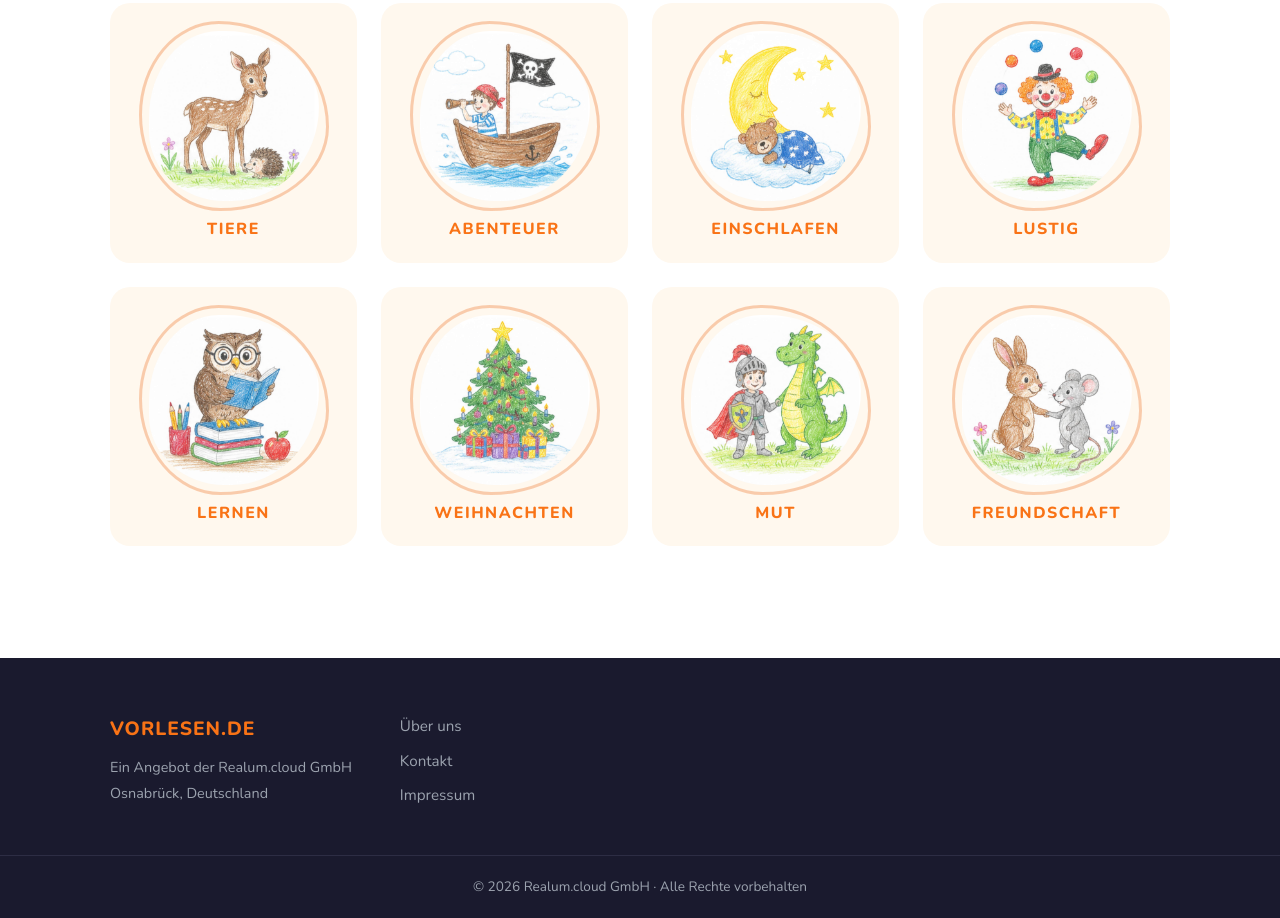
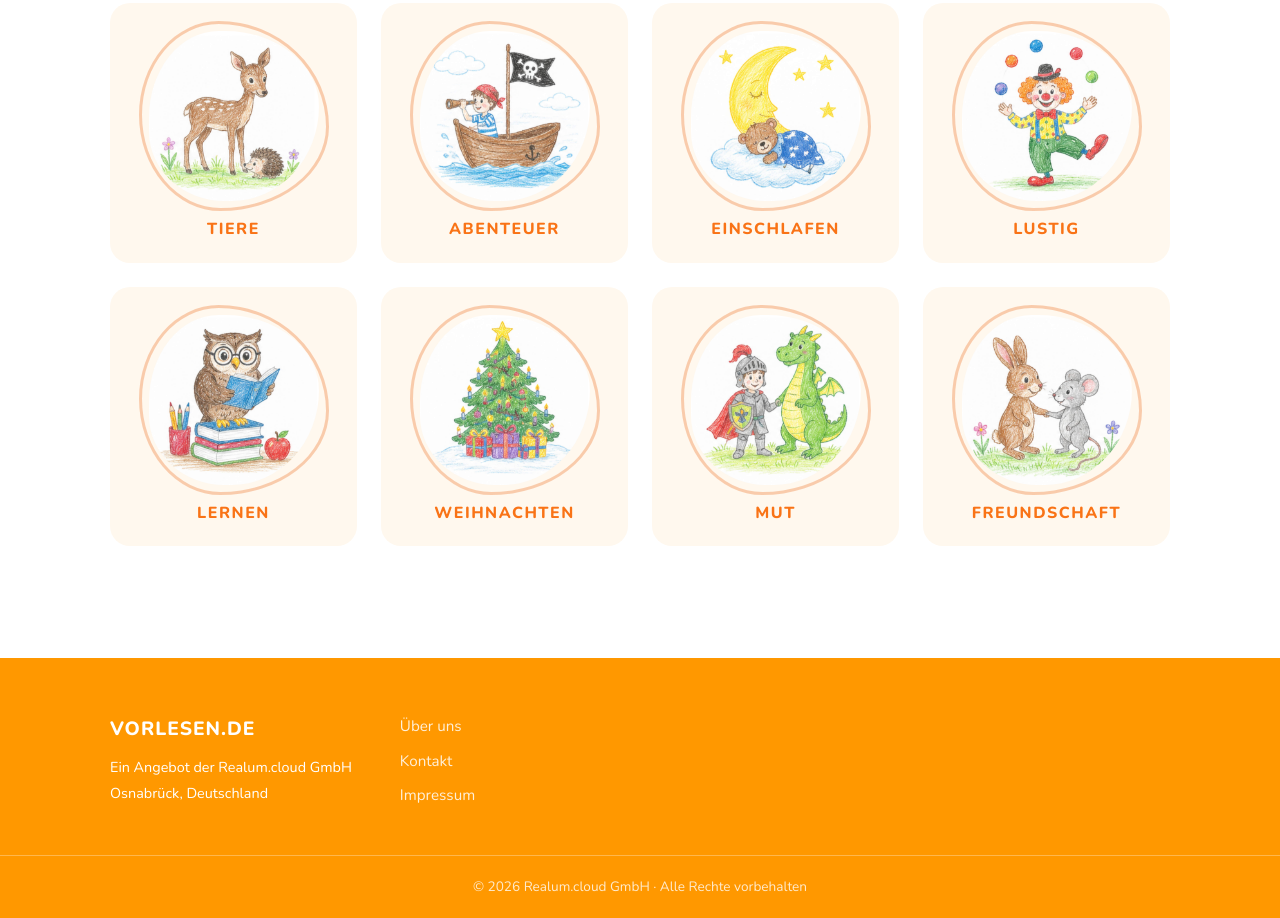
Before and after one commit to BertMutsaers/claudecode, a plain HTML site: page index.html in a window 1280 px wide. Shown: the part 228-1146 px from the top of the page. Drawn offline with nearby package versions, Linux system fonts and the light colour scheme.

Commit message:
Footer: dunkles Blaugrau durch Orange ersetzt

```diff
--- a/style.css
+++ b/style.css
@@ -684,8 +684,8 @@ body {
 
 /* FOOTER */
 footer {
-  background: #1a1a2e;
-  color: #9ca3af;
+  background: #ff9800;
+  color: #fff;
   padding: 56px 0 0;
 }
 
@@ -696,23 +696,24 @@ footer {
   margin-bottom: 48px;
 }
 
-.footer-brand .logo { color: var(--orange); font-size: 1.2rem; display: block; margin-bottom: 10px; }
+.footer-brand .logo { color: #fff; font-size: 1.2rem; display: block; margin-bottom: 10px; }
 .footer-brand p { font-size: 0.9rem; line-height: 1.8; }
 
 .footer-links, .footer-social { display: flex; flex-direction: column; gap: 10px; }
 .footer-links a, .footer-social a {
-  color: #9ca3af;
+  color: rgba(255,255,255,0.85);
   text-decoration: none;
   font-size: 0.95rem;
   transition: color 0.2s;
 }
-.footer-links a:hover, .footer-social a:hover { color: var(--orange); }
+.footer-links a:hover, .footer-social a:hover { color: #fff; }
 
 .footer-bottom {
-  border-top: 1px solid #2d2d44;
+  border-top: 1px solid rgba(255,255,255,0.3);
   text-align: center;
   padding: 20px;
   font-size: 0.85rem;
+  color: rgba(255,255,255,0.8);
 }
 
 /* RESPONSIVE */
```
Also changed, not shown: 1 other file.
